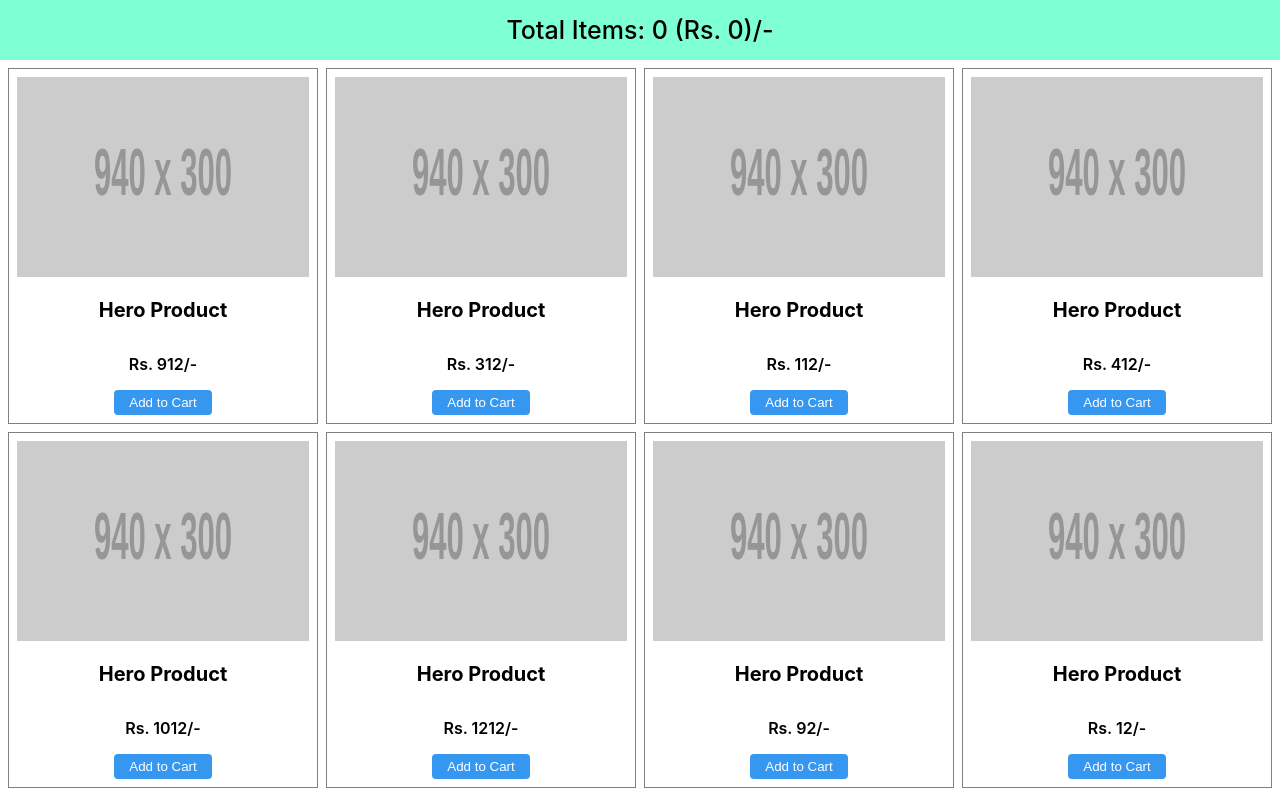
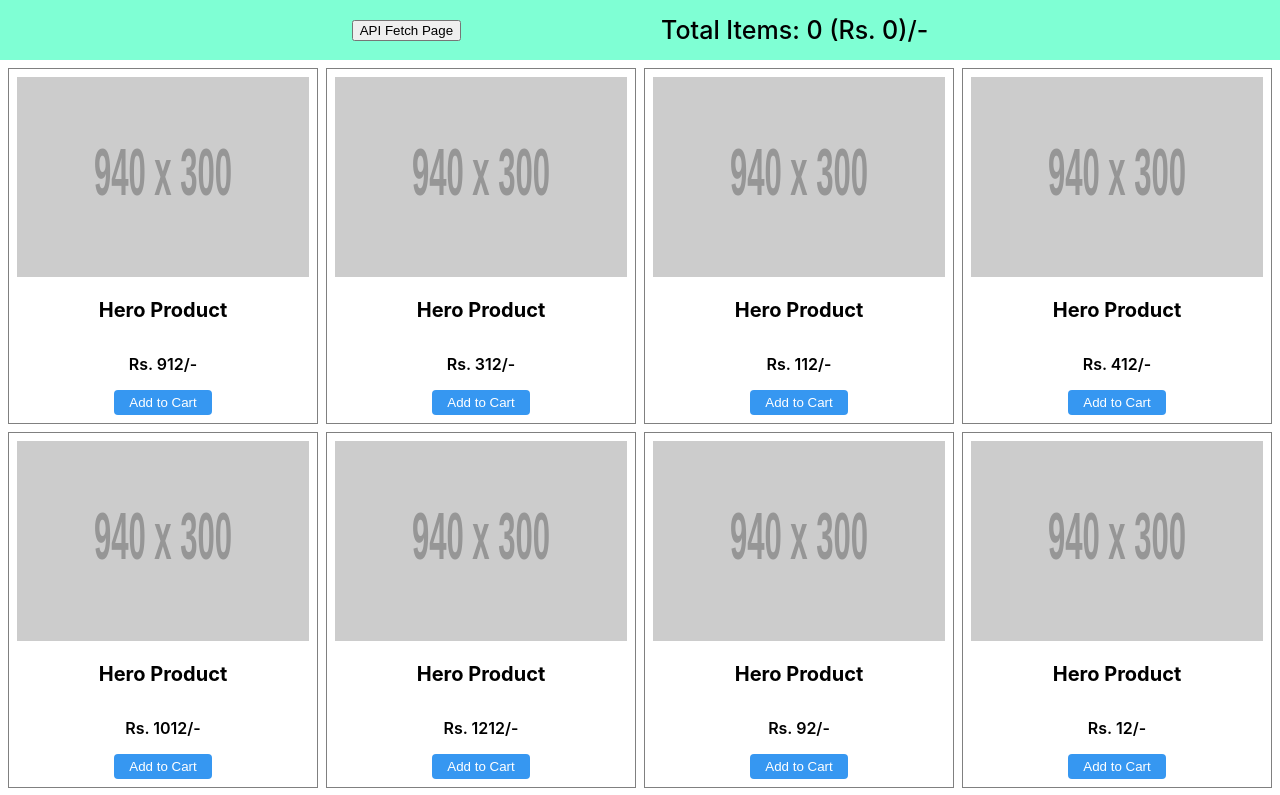
Before and after one commit to Naeem-ur-rahman/reduxPractice, a React (Create React App) app: page / in a window 1280 px wide. Shown: the top 795 px of the page. Built offline with nearby package versions, Linux system fonts and the light colour scheme.

Commit message:
Use react-router-dom

```diff
--- a/package.json
+++ b/package.json
@@ -10,6 +10,8 @@
     "react": "^18.3.1",
     "react-dom": "^18.3.1",
     "react-redux": "^9.1.2",
+    "react-router": "^6.26.0",
+    "react-router-dom": "^6.26.0",
     "react-scripts": "5.0.1",
     "redux": "^5.0.1",
     "web-vitals": "^2.1.4"
--- a/src/App.js
+++ b/src/App.js
@@ -1,15 +1,18 @@
 import './App.css';
-import Cart from './components/Cart';
-import Product from './components/Product';
-import { products } from './data/products';
+import FetchPage from './pages/FetchPage';
+import Home from './pages/Home';
+import { BrowserRouter, Route, Routes } from 'react-router-dom'
+
 
 function App() {
   return (
     <div className="App">
-      <Cart />
-      <div className='product-container'>
-        {products.map(product => <Product {...product} />)}
-      </div>
+      <BrowserRouter>
+        <Routes>
+          <Route path='/' element={<Home />} />
+          <Route path='/fetch' element={<FetchPage />} />
+        </Routes>
+      </BrowserRouter>
     </div>
   );
 }
--- a/src/components/Cart.jsx
+++ b/src/components/Cart.jsx
@@ -1,6 +1,7 @@
 import React from 'react';
 import { useSelector } from 'react-redux';
 import { getItemsSelector } from '../redux/slices/cartSlice';
+import { Link } from 'react-router-dom';
 
 const Cart = () => {
     const items = useSelector(getItemsSelector)
@@ -8,6 +9,9 @@ const Cart = () => {
     console.log("Items: ", items)
     return (
         <div className='cart-container'>
+            <Link to="/fetch">
+                <button style={{ marginRight: '200px' }}>API Fetch Page</button>
+            </Link>
             <p>Total Items: {items.length} (Rs. {total})/-</p>
         </div>
     );
--- /dev/null
+++ b/src/pages/FetchPage.jsx
@@ -0,0 +1,13 @@
+import React from 'react';
+import { Link } from 'react-router-dom';
+
+const FetchPage = () => {
+    return (
+        <div>
+            <Link to="/"><button style={{ marginRight: '200px' }}>Home</button></Link>
+            <button>Fetch API Redux</button>
+        </div>
+    );
+}
+
+export default FetchPage;
--- /dev/null
+++ b/src/pages/Home.jsx
@@ -0,0 +1,18 @@
+import React from 'react';
+import Cart from '../components/Cart';
+import Product from '../components/Product';
+import { products } from '../data/products';
+
+const Home = () => {
+    return (
+        <>
+            <Cart />
+            <div className='product-container'>
+                {products.map(product => <Product {...product} />)}
+            </div>
+        </>
+
+    );
+}
+
+export default Home;
```
Also changed, not shown: 1 other file (tests, documents, lock files or other folders).
